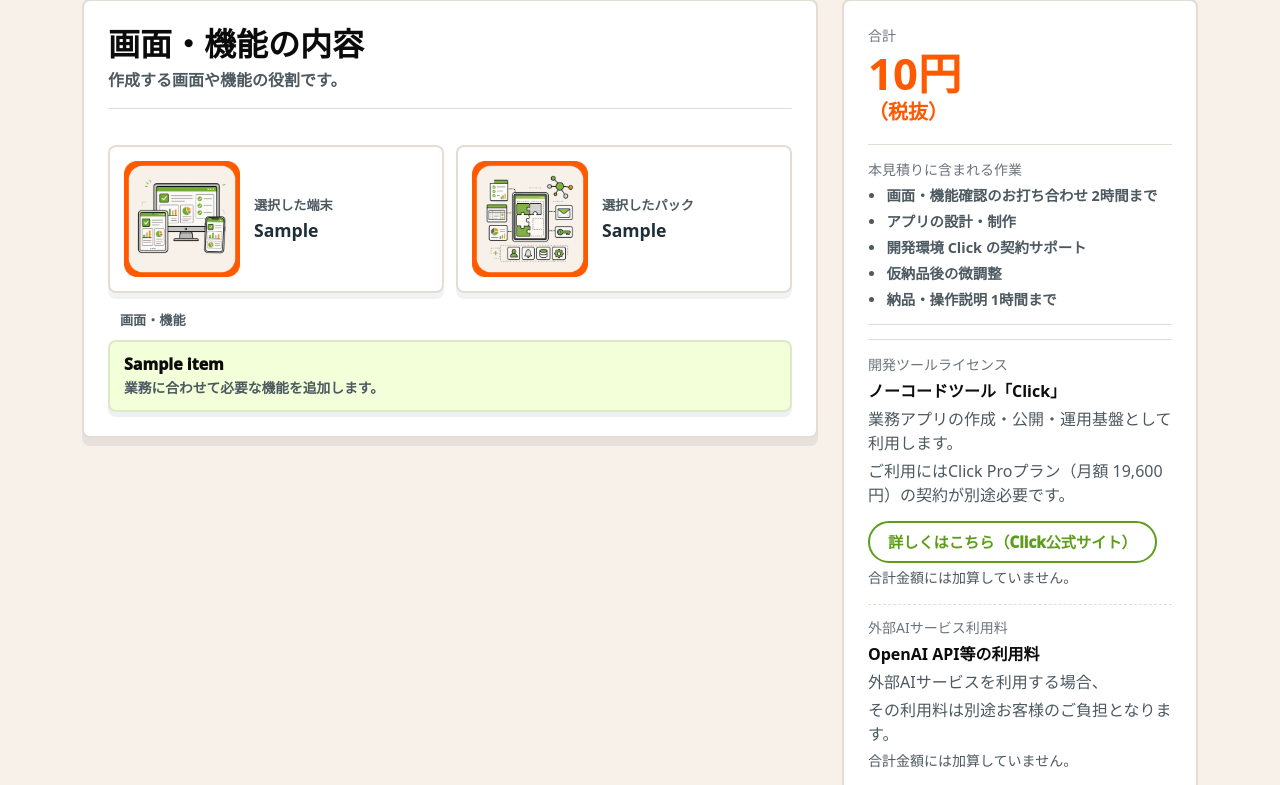
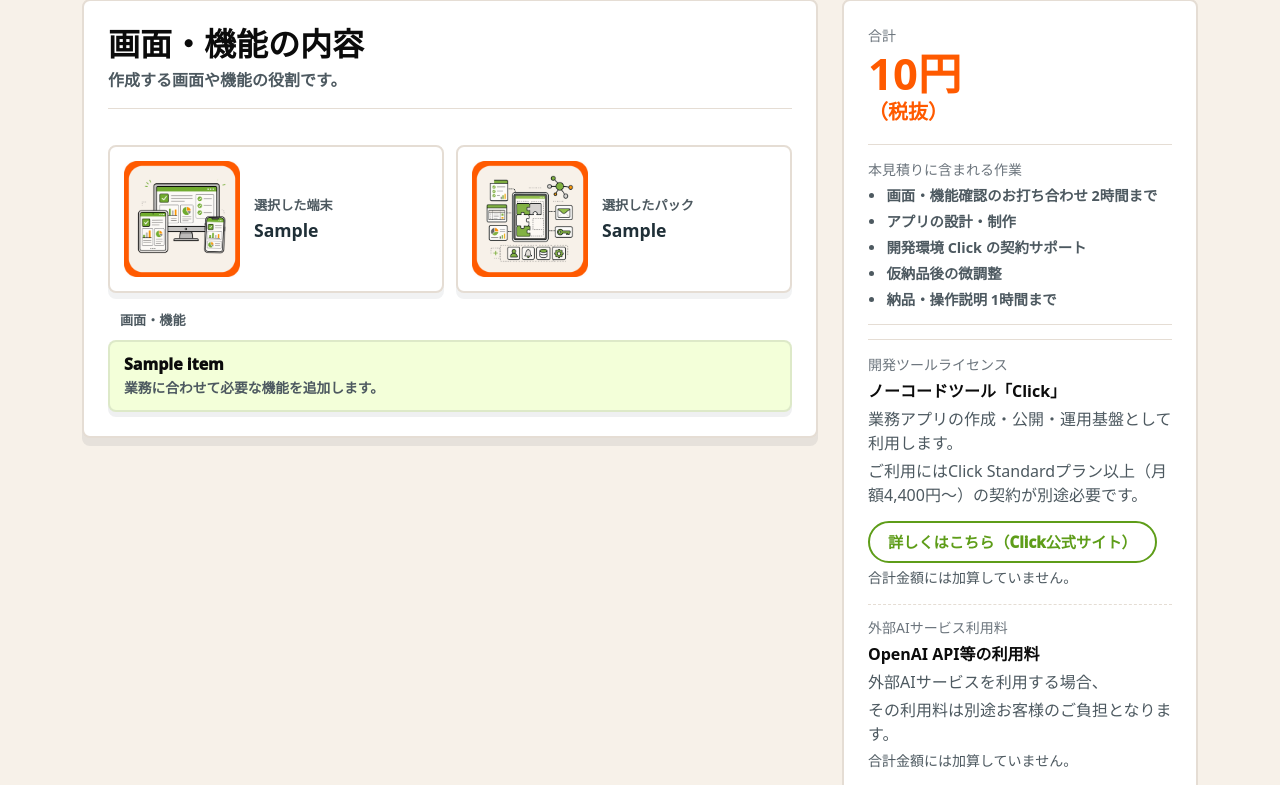
Before and after one commit to evoltechhdcsystem-source/gyomu-app-kobo-estimate, a Flask app: page /estimate/1 in a window 1280 px wide. Shown: the part 235-1020 px from the top of the page. Run offline with Flask 3, Linux system fonts and the light colour scheme; tables that the repository leaves empty hold one stand-in row (values such as "Sample post"); some libraries are stand-ins or nearby versions.

Commit message:
Clickの必須プランと月額を修正

```diff
--- a/routes/main.py
+++ b/routes/main.py
@@ -565,7 +565,7 @@ def _build_estimate_pdf(estimate: Estimate) -> BytesIO:
             _pdf_paragraph("開発ツールライセンス", ParagraphStyle("JapaneseNoteHead", parent=base, fontSize=10, leading=13)),
             _pdf_paragraph(
                 "業務アプリの作成・公開・運用基盤としてノーコードツール「Click」を利用します。"
-                "ご利用にはClick Proプラン（月額19,600円）の契約が別途必要です。"
+                "ご利用にはClick Standardプラン以上（月額4,400円～）の契約が別途必要です。"
                 "合計金額には加算していません。",
                 label,
             ),
--- a/templates/estimate_result.html
+++ b/templates/estimate_result.html
@@ -86,7 +86,7 @@
       <div class="print-estimate-note-item">
         <strong>開発ツールライセンス</strong>
         <span>業務アプリの作成・公開・運用基盤として、ノーコードツール「Click」を利用します。</span>
-        <span>ご利用にはClick Proプラン（月額 19,600円）の契約が別途必要です。</span>
+        <span>ご利用にはClick Standardプラン以上（月額4,400円～）の契約が別途必要です。</span>
         <small>合計金額には加算していません。</small>
       </div>
       <div class="print-estimate-note-item">
@@ -324,7 +324,7 @@
             <div class="small text-secondary">開発ツールライセンス</div>
             <strong>ノーコードツール「Click」</strong>
             <span>業務アプリの作成・公開・運用基盤として利用します。</span>
-            <span>ご利用にはClick Proプラン（月額 19,600円）の契約が別途必要です。</span>
+            <span>ご利用にはClick Standardプラン以上（月額4,400円～）の契約が別途必要です。</span>
             <a class="click-official-link" href="https://click.dev/" target="_blank" rel="noopener">詳しくはこちら（Click公式サイト）</a>
             <small>合計金額には加算していません。</small>
           </div>
```
